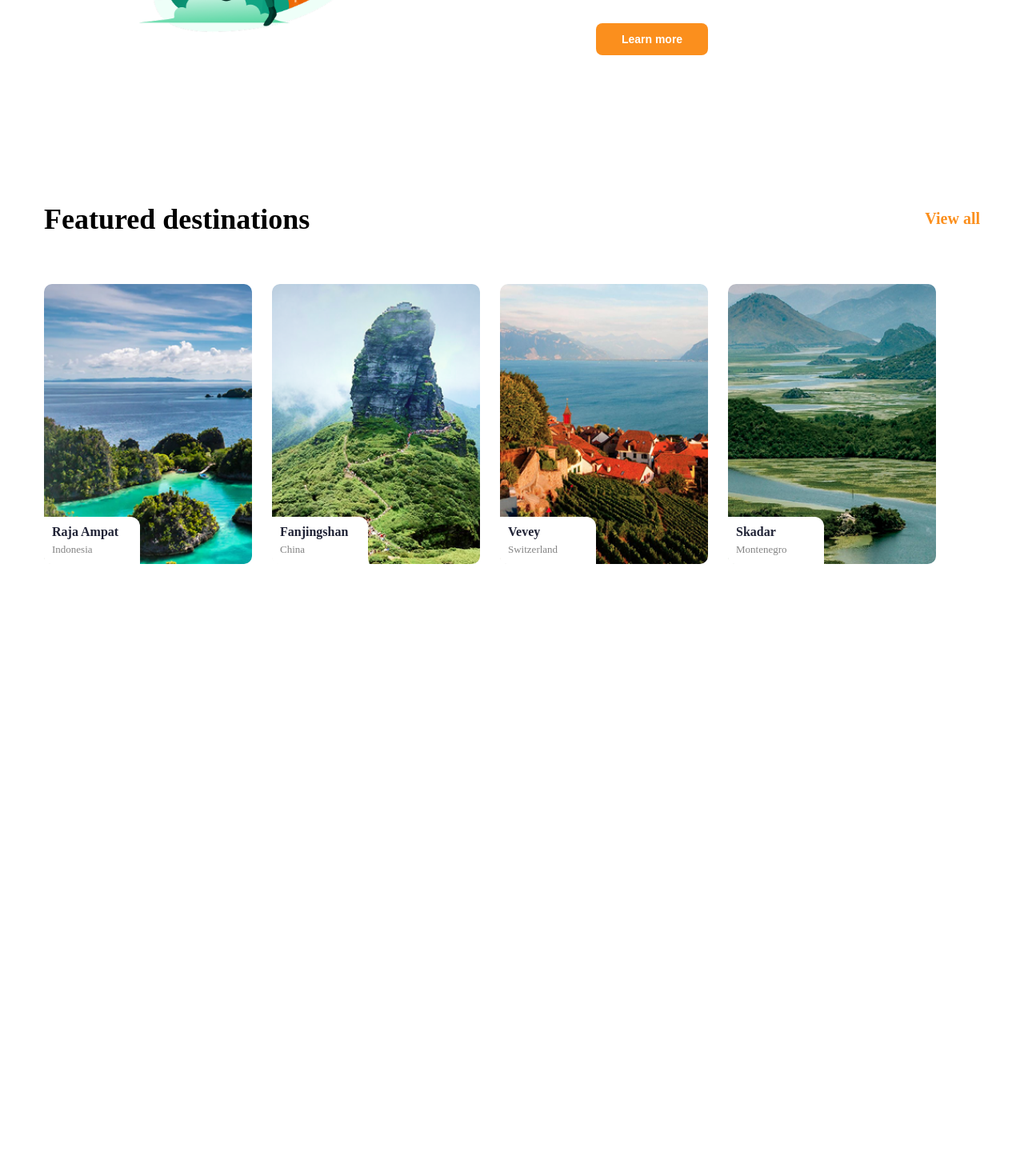
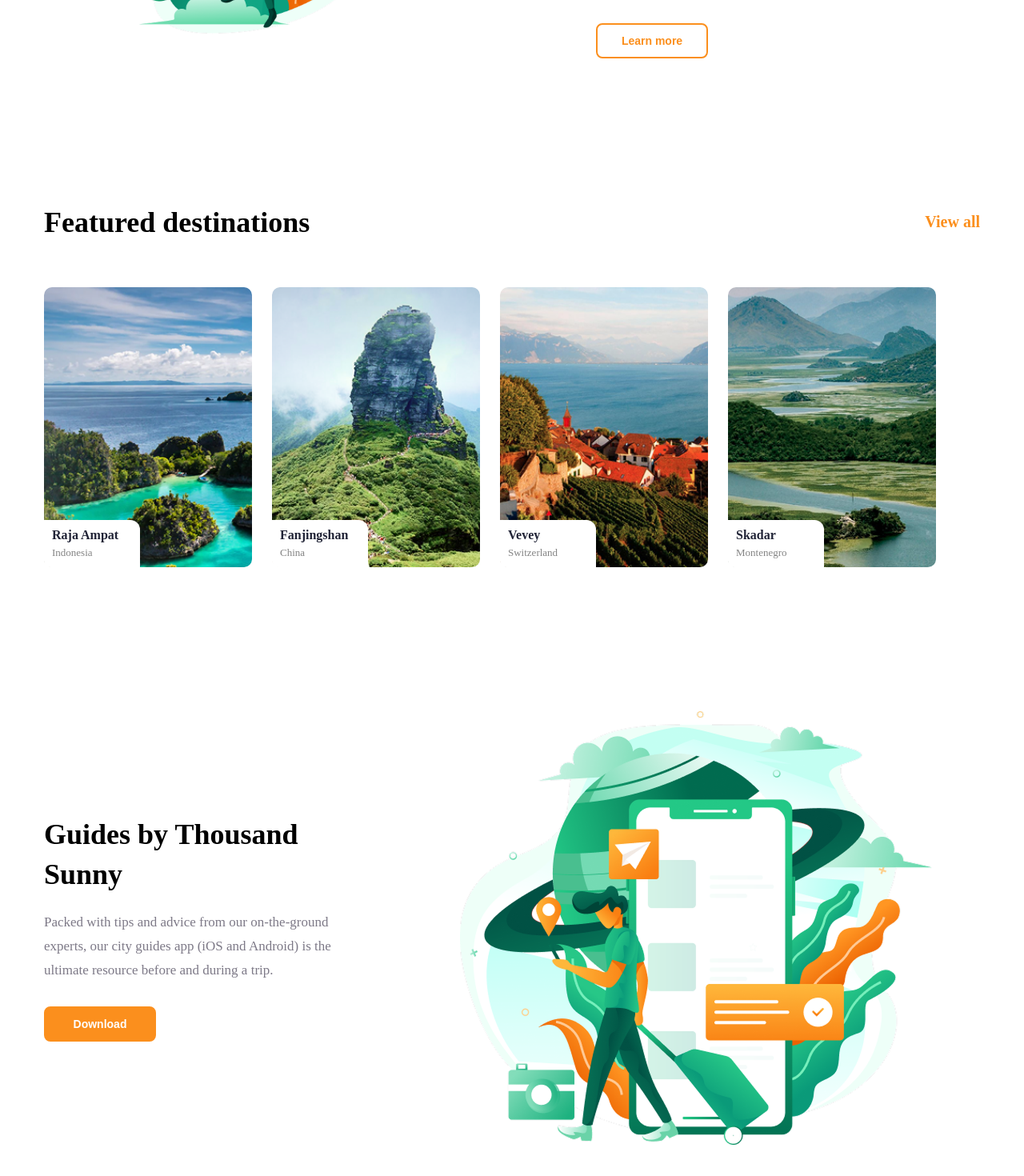
Before and after one commit to umida17/react.js, a React (Vite) app in the folder vite-project/: page / in a window 1280 px wide. Shown: the part 1206-2676 px from the top of the page at 80% size. Before the commit the page ends 2076 px from the top, so only its background shows below. Built offline with nearby package versions, Linux system fonts and the light colour scheme.

Commit message:
section5

```diff
--- a/vite-project/src/App.css
+++ b/vite-project/src/App.css
@@ -357,21 +357,51 @@ a:hover::after {
     margin-bottom: 30px;
 }
 
-.more{
-    background: #FB8F1D;
+.more {
+     background: transparent;
+    color: #FB8F1D;
+    border: 2px solid #FB8F1D;
     border-radius: 8px;
     width: 140px;
+    height: 44px;
+
+    font-weight: 600;
+    font-size: 14px;
+    cursor: pointer;
+    display: flex;
+    align-items: center;
+    justify-content: center;
+
+     position: relative;
+    z-index: 1;
+    overflow: hidden;
+    transition: color 0.4s ease;
+}
+
+ .more::before {
+    content: '';
+    position: absolute;
+    top: 0;
+    left: 0;
+    width: 0;
+    height: 100%;
+    background: #FB8F1D;
+    transition: width 0.4s ease;
+    z-index: -1;
+}
+
+
+.more:hover {
     color: white;
-     font-weight: 600;
-    font-size: 14px;
-     line-height: 40px;
-     border: none;
 }
-.more:hover{
-    border: 2px solid #FB8F1D;
-    background: none;
-    color: #FB8F1D;
 
+.more:hover::before {
+    width: 100%;
+}
+
+
+.more:active {
+    transform: scale(0.96);
 }
 
 
@@ -450,11 +480,15 @@ a:hover::after {
 }
 
 .card {
-    position: relative; /* Bu juda muhim: info shunga qarab joylashadi */
-    width: 260px;       /* O'zingizga mos o'lcham */
+    position: relative;
+    width: 260px;
     height: 350px;
     border-radius: 8px;
     overflow: hidden;
+    transition: all 0.6s ease-in-out;
+}
+.card:hover{
+    transform: translateY(14px);
 }
 
 .card img {
@@ -485,3 +519,66 @@ a:hover::after {
     font-size: 13px;
     color: #848484;
 }
+
+
+.section4-container{
+    display: flex;
+    align-items: center;
+    gap: 120px;
+     margin-bottom: 150px;
+}
+
+.sunny{
+    width: 400px;
+}
+.sunny h3{
+     font-weight: 700;
+    font-size: 36px;
+     line-height: 50px;
+    letter-spacing: 0%;
+    margin-bottom: 20px;
+}
+
+.sunny p{
+     font-weight: 300;
+    font-size: 17px;
+     line-height: 30px;
+    letter-spacing: 0%;
+    color: #7D7987;
+    margin-bottom: 30px;
+}
+
+.sunny button {
+     background: #FB8F1D;
+    color: white;
+    border: 2px solid #FB8F1D;
+    border-radius: 8px;
+
+
+    font-weight: 600;
+    font-size: 14px;
+    height: 44px;
+    width: 140px;
+    cursor: pointer;
+
+
+    display: flex;
+    align-items: center;
+    justify-content: center;
+    transition: all 0.3s cubic-bezier(0.4, 0, 0.2, 1);
+    position: relative;
+    overflow: hidden;
+}
+
+.sunny button:hover {
+    background: transparent;
+    color: #FB8F1D;
+
+     box-shadow: 0 4px 12px rgba(251, 143, 29, 0.3);
+    transform: translateY(-2px);
+}
+
+ .sunny button:active {
+    transform: translateY(0);
+    scale: 0.98;
+}
--- a/vite-project/src/App.jsx
+++ b/vite-project/src/App.jsx
@@ -7,6 +7,8 @@ import image from "../src/assets/image 4 (2).png"
 import tog from "../src/assets/tog'.png"
 import daryo from "../src/assets/daryo.png"
 import piknik from "../src/assets/piknik.png"
+import Thousand from "../src/assets/Thousand-03.png"
+import foto from "../src/assets/foto.png"
 function App(){
     return (
         <>
@@ -104,7 +106,7 @@ function App(){
                  </div>
             </section>
 
-        <section className="destinations">
+           <section className="destinations">
         <div className="container">
              <div className="destinations-section3">
     <h2 className="reat">Featured destinations</h2>
@@ -151,7 +153,23 @@ function App(){
 
     </div>
         </div>
-</section>
+           </section>
+
+
+           <section className="section4">
+            <div className="container">
+                <div className="section4-container">
+                    <div className="sunny">
+                        <h3>Guides by Thousand Sunny</h3>
+                        <p>Packed with tips and advice from our on-the-ground experts, our city guides app (iOS and Android) is the ultimate resource before and during a trip.</p>
+                        <button>Download</button>
+                    </div>
+                    <img className="thous" src={Thousand} alt="" />
+                </div>
+            </div>
+           </section>
+
+
 
         </main>
 
```
Also changed, not shown: vite-project/src/assets/Thousand-03.png (added), vite-project/src/assets/foto.png (added).
